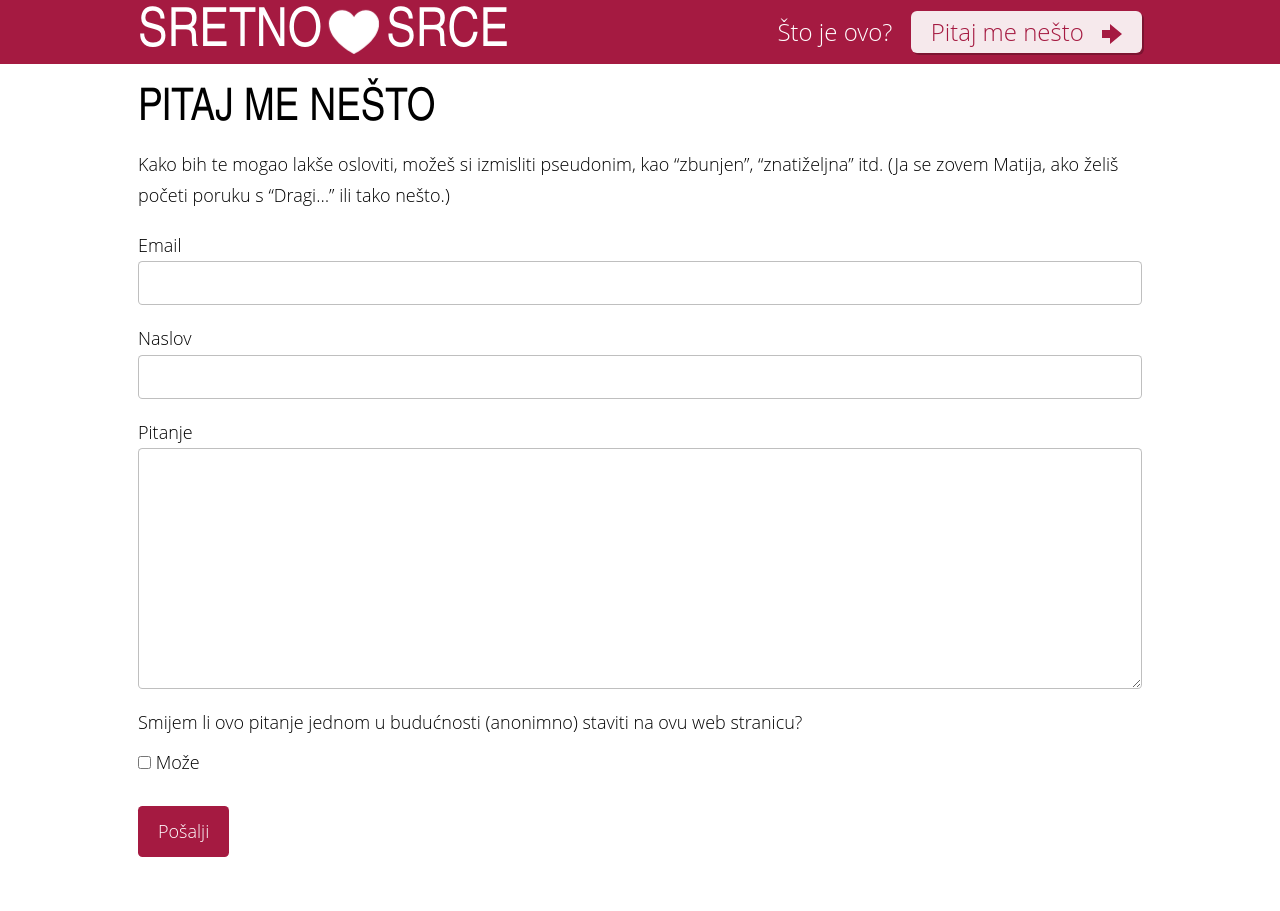
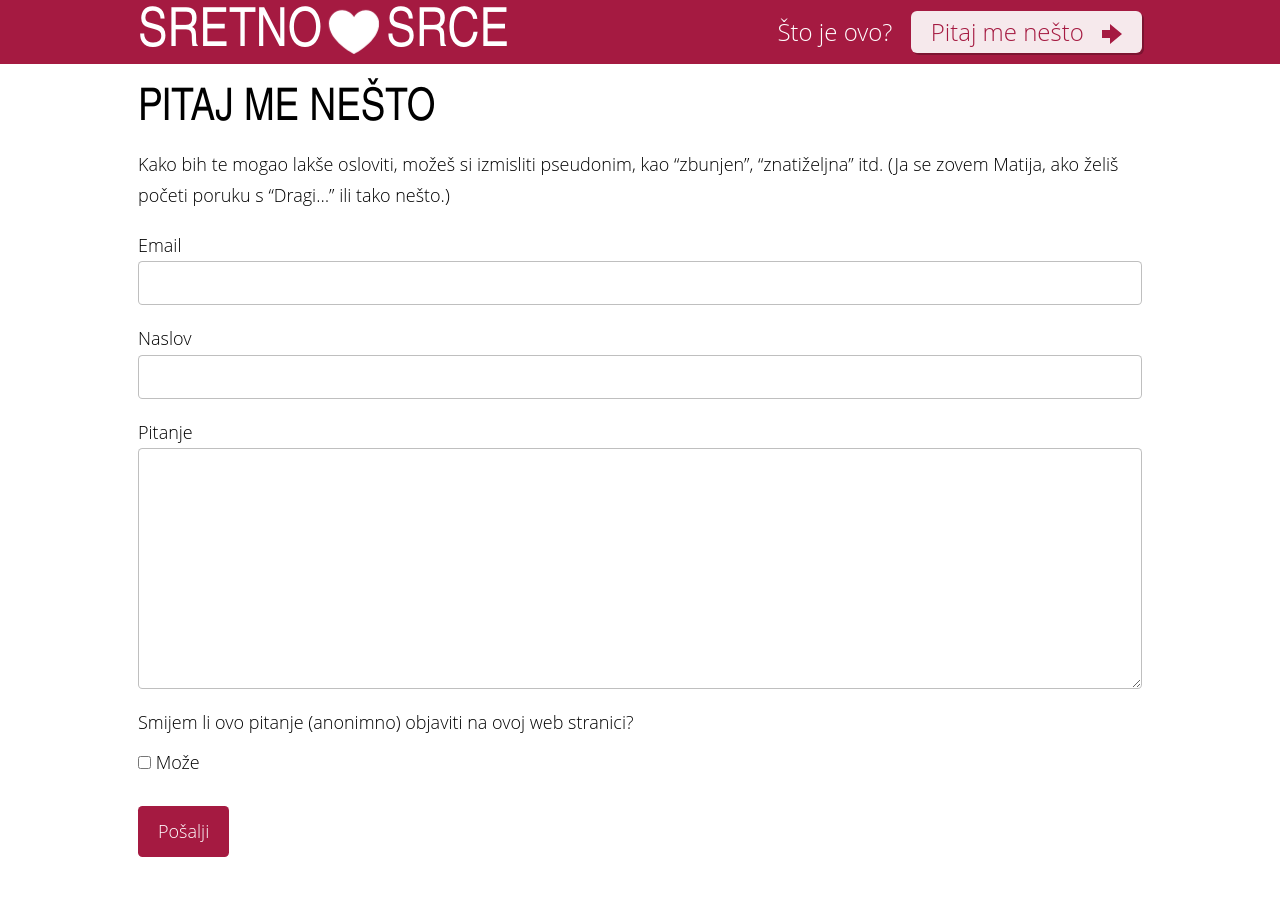
Before and after one commit to silvenon/sretnosrce, a Jekyll site: the page built from pitaj/index.md, in a window 1280 px wide. Built offline with Jekyll 4.4.1, drawn with Linux system fonts in a browser that asks for light colours; comment, search, counter and statistics services are not loaded.

Commit message:
Update form copy

```diff
--- a/_includes/contact_form.html
+++ b/_includes/contact_form.html
@@ -12,7 +12,7 @@
   </label>
 
   <div class="form-checkbox">
-    <p>Smijem li ovo pitanje jednom u budućnosti (anonimno) staviti na ovu web stranicu?</p>
+    <p>Smijem li ovo pitanje (anonimno) objaviti na ovoj web stranici?</p>
     <label class="form-label">
       <input name="public" type="checkbox"> Može
     </label>
```
